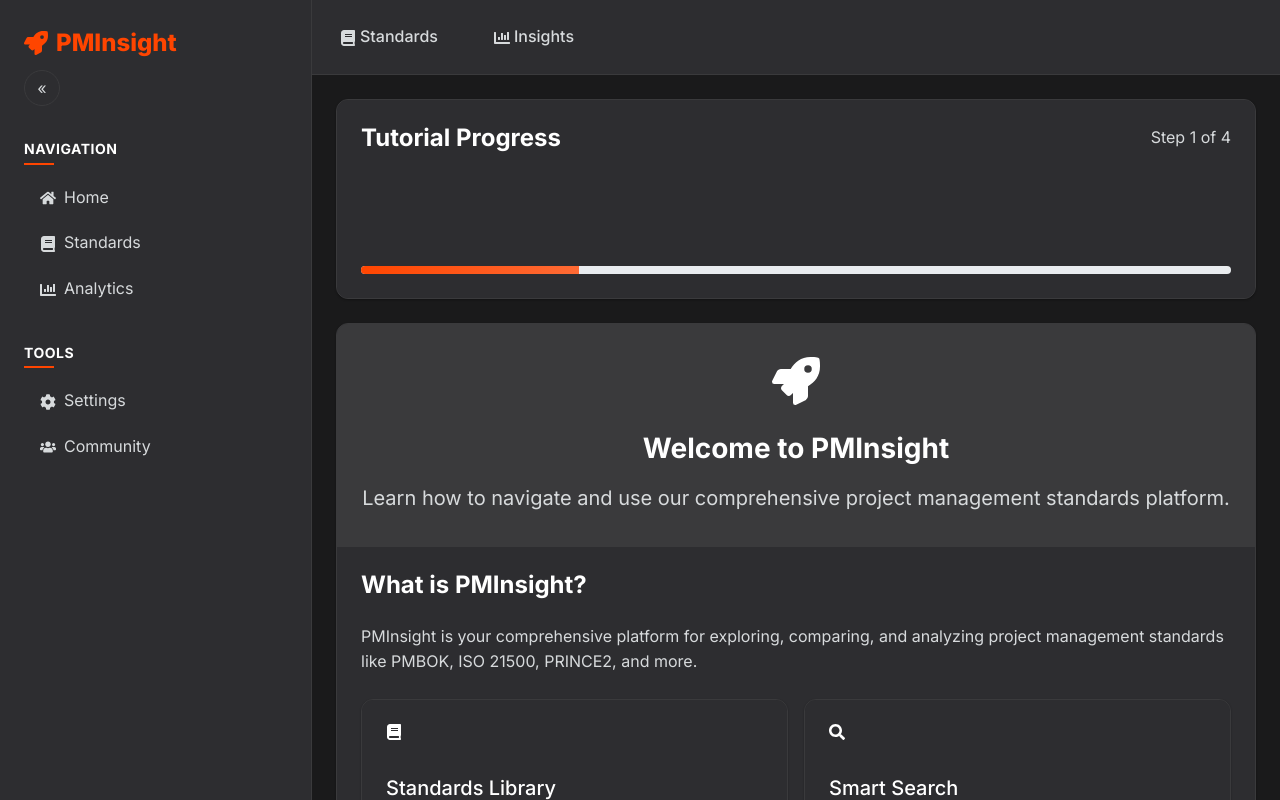
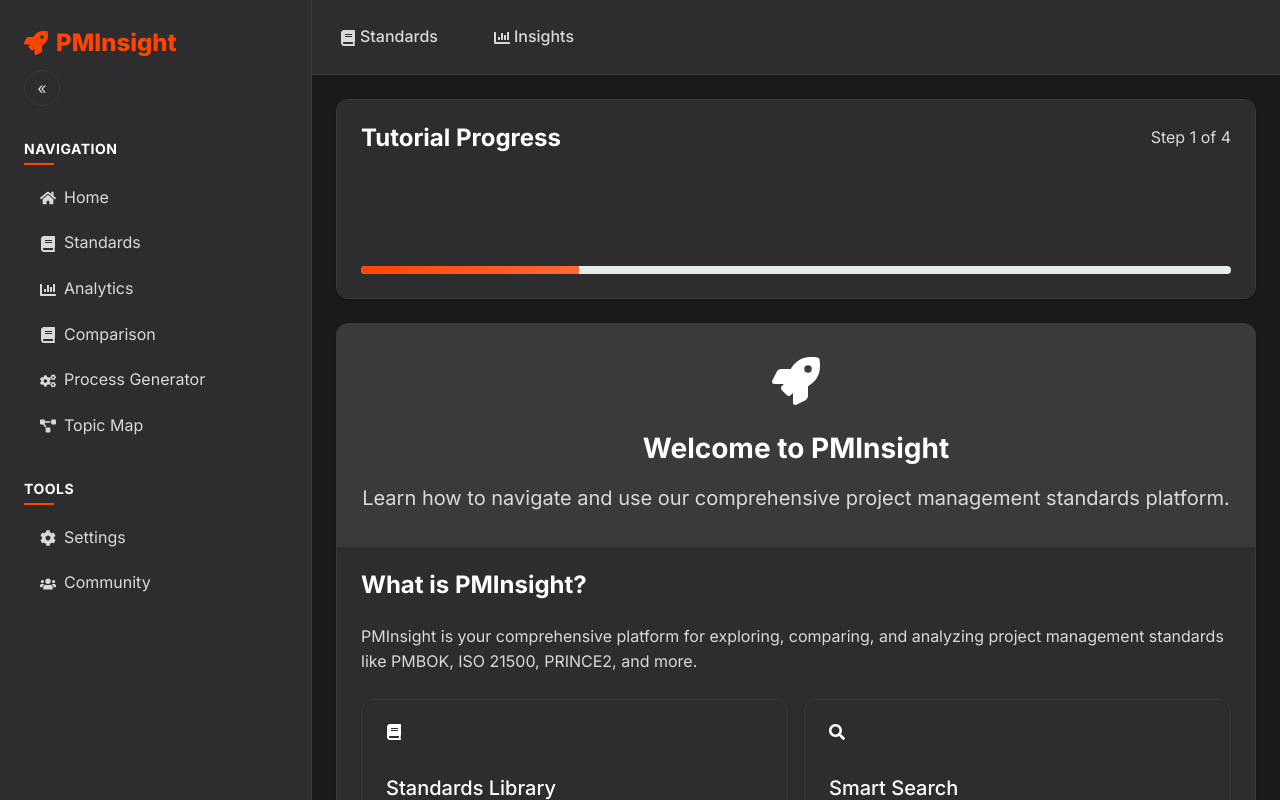
Before and after one commit to abdullahiftikharcode/PMInsight, a React (Vite) app in the folder frontend/: page /tutorial in a window 1280 px wide. Shown: the top 800 px of the page. Built offline with nearby package versions, Linux system fonts and the light colour scheme.

Commit message:
Improving the UI of topic map and fixing other pages sidebar

```diff
--- a/frontend/src/components/ComparisonView.tsx
+++ b/frontend/src/components/ComparisonView.tsx
@@ -11,7 +11,8 @@
   FaAngleDoubleRight,
   FaExternalLinkAlt,
   FaCheckCircle,
-  FaExclamationTriangle as FaWarning
+  FaExclamationTriangle as FaWarning,
+  FaProjectDiagram
 } from 'react-icons/fa';
 
 const ComparisonView = () => {
@@ -125,6 +126,10 @@
           <Link to="/comparison" className="reddit-sidebar-link active">
             <FaBook className="me-2" />
             <span className="label">Comparison</span>
+          </Link>
+          <Link to="/map" className="reddit-sidebar-link">
+            <FaProjectDiagram className="me-2" />
+            <span className="label">Topic Map</span>
           </Link>
         </div>
       </div>
--- a/frontend/src/components/InsightsDashboard.tsx
+++ b/frontend/src/components/InsightsDashboard.tsx
@@ -13,7 +13,8 @@
   FaUsers,
   FaSearch,
   FaAngleDoubleLeft,
-  FaAngleDoubleRight
+  FaAngleDoubleRight,
+  FaProjectDiagram
 } from 'react-icons/fa';
 
 const InsightsDashboard = () => {
@@ -250,7 +251,7 @@
         <FaBook className="me-2" /> <span className="label">Comparison</span>
       </Link>
       <Link to="/map" className="reddit-sidebar-link" aria-label="Topic Map">
-        <FaChartBar className="me-2" /> <span className="label">Topic Map</span>
+        <FaProjectDiagram className="me-2" /> <span className="label">Topic Map</span>
       </Link>
       <Link to="/insights" className="reddit-sidebar-link active" aria-label="Analytics">
         <FaChartBar className="me-2" /> <span className="label">Analytics</span>
--- a/frontend/src/components/ProcessGenerator.tsx
+++ b/frontend/src/components/ProcessGenerator.tsx
@@ -1,6 +1,6 @@
 import { useMemo, useRef, useState } from 'react';
 import { Link } from 'react-router-dom';
-import { FaRocket, FaAngleDoubleLeft, FaAngleDoubleRight, FaHome, FaBook, FaChartBar, FaCogs, FaListUl, FaMagic, FaExternalLinkAlt } from 'react-icons/fa';
+import { FaRocket, FaAngleDoubleLeft, FaAngleDoubleRight, FaHome, FaBook, FaChartBar, FaCogs, FaListUl, FaMagic, FaExternalLinkAlt, FaProjectDiagram } from 'react-icons/fa';
 import { apiService, type GeneratedProcessResponse } from '../services/api';
 
 type ScenarioTemplate = {
@@ -140,6 +140,7 @@
           <Link to="/comparison" className="reddit-sidebar-link"><FaBook className="me-2" /><span className="label">Comparison</span></Link>
           <Link to="/insights" className="reddit-sidebar-link"><FaChartBar className="me-2" /><span className="label">Insights</span></Link>
           <Link to="/process-generator" className="reddit-sidebar-link active"><FaCogs className="me-2" /><span className="label">Process Generator</span></Link>
+          <Link to="/map" className="reddit-sidebar-link"><FaProjectDiagram className="me-2" /><span className="label">Topic Map</span></Link>
         </div>
       </div>
 
--- a/frontend/src/components/StandardReaderView.tsx
+++ b/frontend/src/components/StandardReaderView.tsx
@@ -20,7 +20,8 @@
   FaChartBar,
   FaTimes,
   FaAngleDoubleLeft,
-  FaAngleDoubleRight
+  FaAngleDoubleRight,
+  FaProjectDiagram
 } from 'react-icons/fa';
 
 const StandardReaderView = () => {
@@ -246,7 +247,7 @@
             <span className="label">Comparison</span>
           </Link>
           <Link to="/map" className={`reddit-sidebar-link${location.pathname.startsWith('/map') ? ' active' : ''}`} aria-label="Topic Map">
-            <FaChartBar className="me-2" />
+            <FaProjectDiagram className="me-2" />
             <span className="label">Topic Map</span>
           </Link>
           <Link to="/process-generator" className={`reddit-sidebar-link${location.pathname.startsWith('/process-generator') ? ' active' : ''}`} aria-label="Process Generator">
--- a/frontend/src/components/TopicMap.tsx
+++ b/frontend/src/components/TopicMap.tsx
@@ -1,6 +1,6 @@
 import { useEffect, useMemo, useRef, useState } from 'react';
 import { Link } from 'react-router-dom';
-import { FaRocket, FaAngleDoubleLeft, FaAngleDoubleRight, FaHome, FaBook, FaChartBar, FaCogs } from 'react-icons/fa';
+import { FaRocket, FaAngleDoubleLeft, FaAngleDoubleRight, FaHome, FaBook, FaChartBar, FaCogs, FaProjectDiagram } from 'react-icons/fa';
 import { apiService, type TopicGraphNode, type TopicGraphEdge } from '../services/api';
 
 type Point = { x: number; y: number };
@@ -116,6 +116,9 @@
   const [visibleStandards, setVisibleStandards] = useState<Set<number>>(new Set());
   const [isCollapsed, setIsCollapsed] = useState<boolean>(() => localStorage.getItem('sidebarCollapsed') === 'true');
   const inFlight = useRef<boolean>(false);
+  const hadDataRef = useRef<boolean>(false);
+  const EMPTY_NODES = useRef<TopicGraphNode[]>([]).current;
+  const EMPTY_EDGES = useRef<TopicGraphEdge[]>([]).current;
 
   useEffect(() => {
     const handleResize = () => {
@@ -143,16 +146,19 @@
       if (inFlight.current) return; // prevent overlapping requests
       inFlight.current = true;
       try {
-        if (!data) { if (!loading) setLoading(true); } else { if (!refetching) setRefetching(true); }
+        if (!hadDataRef.current) { setLoading(true); } else { setRefetching(true); }
         const graph = await apiService.getGraph({ topicLimit, sectionsPerTopic });
-        if (!cancelled) setData(graph);
+        if (!cancelled) {
+          setData(graph);
+          hadDataRef.current = true;
+        }
       } catch {
         if (!cancelled) setError('Failed to load topic map');
       } finally {
         inFlight.current = false;
         if (!cancelled) {
-          if (loading) setLoading(false);
-          if (refetching) setRefetching(false);
+          setLoading(false);
+          setRefetching(false);
         }
       }
     };
@@ -160,7 +166,10 @@
     return () => { cancelled = true; clearTimeout(t); };
   }, [topicLimit, sectionsPerTopic]);
 
-  const positions = useForceLayout(data?.nodes || [], data?.edges || [], dims.width, dims.height, pins);
+  // Compute layout unconditionally with stable empty arrays to keep hook order
+  const layoutNodes = data ? data.nodes : EMPTY_NODES;
+  const layoutEdges = data ? data.edges : EMPTY_EDGES;
+  const positions = useForceLayout(layoutNodes, layoutEdges, dims.width, dims.height, pins);
 
   const highlighted = useMemo(() => {
     if (!hoverId) return new Set<string>();
@@ -223,6 +232,7 @@
     );
   }
 
+
   const copyLink = () => {
     const stdParam = Array.from(visibleStandards).join(',');
     const url = `${location.origin}/map?tl=${topicLimit}&sp=${sectionsPerTopic}${stdParam ? `&show=${stdParam}` : ''}`;
@@ -258,23 +268,29 @@
           <Link to="/comparison" className="reddit-sidebar-link"><FaBook className="me-2" /><span className="label">Comparison</span></Link>
           <Link to="/insights" className="reddit-sidebar-link"><FaChartBar className="me-2" /><span className="label">Insights</span></Link>
           <Link to="/process-generator" className="reddit-sidebar-link"><FaCogs className="me-2" /><span className="label">Process Generator</span></Link>
-          <Link to="/map" className="reddit-sidebar-link active"><FaChartBar className="me-2" /><span className="label">Topic Map</span></Link>
+          <Link to="/map" className="reddit-sidebar-link active"><FaProjectDiagram className="me-2" /><span className="label">Topic Map</span></Link>
         </div>
       </div>
 
       <div className={`reddit-main${isCollapsed ? ' collapsed' : ''}`}>
-        <div className="reddit-nav">
-          <div className="container d-flex justify-content-between align-items-center">
-            <div>
-              <h1 className="h5 fw-bold reddit-text-primary mb-0">Visual Topic Map</h1>
-              <p className="reddit-text-secondary mb-0">Hover to highlight. Scroll to zoom. Drag to pan. Click sections to open. Click standards to browse.</p>
-            </div>
-            <div className="reddit-nav-links">
-              <Link to="/insights" className="reddit-nav-link">Insights</Link>
-              <Link to="/comparison" className="reddit-nav-link">Comparison</Link>
+        <header className="header-glass position-sticky" style={{top: 0, zIndex: 10}}>
+          <div className="container py-3">
+            <div className="d-flex align-items-center justify-content-between gap-3">
+              <div className="d-flex align-items-start gap-3">
+                <div className="rounded-circle" style={{width: 32, height: 32, background: 'linear-gradient(135deg, var(--reddit-orange), #ff6b35)'}}></div>
+                <div>
+                  <h1 className="h4 fw-bold gradient-text mb-1" style={{lineHeight: 1}}>Visual Topic Map</h1>
+                  <div className="small reddit-text-secondary">Hover to highlight. Scroll to zoom. Drag to pan. Click sections to open. Click standards to browse.</div>
+                </div>
+              </div>
+              <nav className="d-flex align-items-center gap-3">
+                <Link to="/insights" className="reddit-nav-link">Insights</Link>
+                <span className="text-muted">·</span>
+                <Link to="/comparison" className="reddit-nav-link">Comparison</Link>
+              </nav>
             </div>
           </div>
-        </div>
+        </header>
         <div className="reddit-content">
           <div className="reddit-card">
             <div className="reddit-card-body">
@@ -313,7 +329,7 @@
                 role="img"
                 aria-label="Topic Map"
                 onWheel={(e) => {
-                  e.preventDefault();
+                  // Avoid passive event warning: rely on default wheel, adjust scale without preventDefault
                   const delta = e.deltaY < 0 ? 1.1 : 0.9;
                   const next = Math.min(3, Math.max(0.5, scale * delta));
                   setScale(next);
--- a/frontend/src/components/TutorialPage.tsx
+++ b/frontend/src/components/TutorialPage.tsx
@@ -13,7 +13,9 @@
   FaCrown,
   FaBalanceScale,
   FaCog,
-  FaUsers
+  FaUsers,
+  FaProjectDiagram,
+  FaCogs
 } from 'react-icons/fa';
 
 const TutorialPage = () => {
@@ -265,6 +267,18 @@
             <FaChartBar className="me-2" />
             <span className="label">Analytics</span>
           </Link>
+          <Link to="/comparison" className="reddit-sidebar-link" aria-label="Comparison">
+            <FaBook className="me-2" />
+            <span className="label">Comparison</span>
+          </Link>
+          <Link to="/process-generator" className="reddit-sidebar-link" aria-label="Process Generator">
+            <FaCogs className="me-2" />
+            <span className="label">Process Generator</span>
+          </Link>
+          <Link to="/map" className="reddit-sidebar-link" aria-label="Topic Map">
+            <FaProjectDiagram className="me-2" />
+            <span className="label">Topic Map</span>
+          </Link>
         </div>
 
         {/* Removed sidebar step buttons for cleaner layout */}
```
Also changed, not shown: frontend/src/components/Dashboard.tsx (+4 -3 lines).
